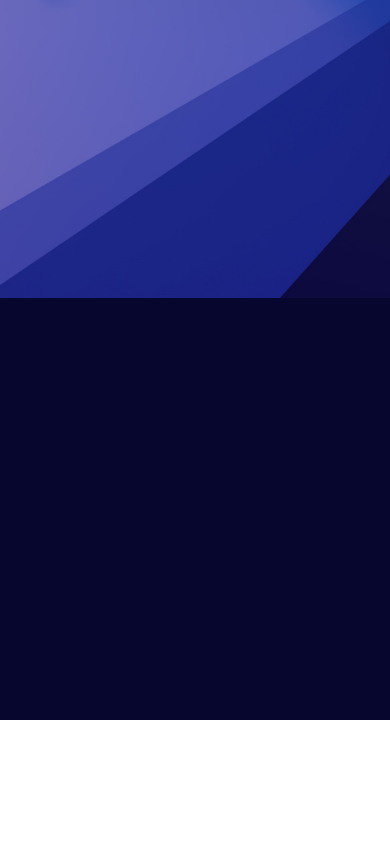
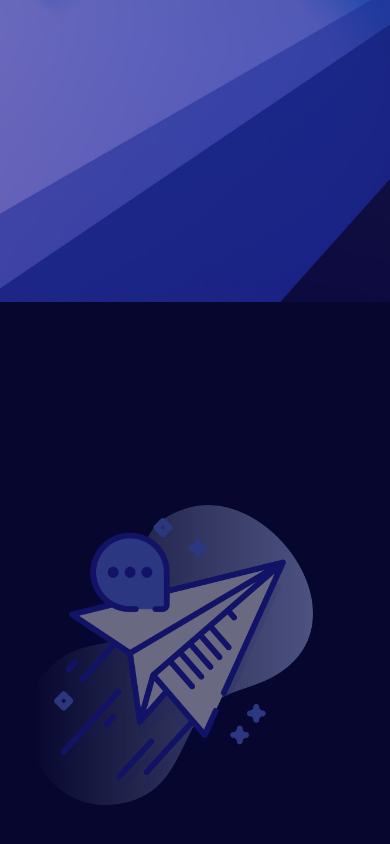
Before and after one commit to joafran/portfoliov2, a Next.js app: page / in a window 390 px wide. Shown: the part 2709-3553 px from the top of the page. Before the commit the page ends 3429 px from the top, so only its background shows below. Built offline with nearby package versions, Linux system fonts and the light colour scheme.

Commit message:
last details

```diff
--- a/components/footer/footer.module.css
+++ b/components/footer/footer.module.css
@@ -1,4 +1,125 @@
 .container {
-    height: 50vh;
+    height: 80vh;
     background: rgb(6, 6, 46);
+    overflow: hidden;
+    display: flex;
+    flex-direction: column;
+    align-items: center;
+    position: relative;
+    z-index: 100;
+    justify-content: space-around;
 }
+
+.container::before {
+    content: '';
+    position: absolute;
+    width: 400px;
+    height: 400px;
+    top: 10px;
+    left: 20px;
+    z-index: -1;
+    background: url('../../public/paper-plane.png') no-repeat center center/cover;
+}
+
+.title {
+    padding: 1rem 2rem;
+    background: royalblue;
+    border-radius: 3rem;
+    text-align: center;
+    box-shadow: 1px 5px 15px royalblue;
+}
+
+.bottom {
+    color: gray;
+    font-weight: 200;
+    text-align: center;
+}
+
+.list {
+    list-style: none;
+    display: flex;
+    flex-wrap: wrap;
+}
+
+.list li {
+    width: 5.3rem;
+    height: 5.3rem;
+    margin: 0 1rem;
+    text-align: center;
+    border-radius: 50%;
+}
+
+.link {
+    font-size: 4rem;
+}
+
+.list li:nth-child(1) {
+    background: rgb(13, 177, 41);
+    transition: all 250ms linear;
+}
+
+.list li:nth-child(1):hover {
+    box-shadow: 1px 5px 15px rgb(13, 177, 41);
+    transform: scale(1.1) translateY(-10px);
+}
+
+.list li:nth-child(2) {
+    background: rgb(194, 28, 28);
+    transition: all 250ms linear;
+}
+
+.list li:nth-child(2):hover {
+    box-shadow: 1px 5px 15px rgb(194, 28, 28);
+    transform: scale(1.1) translateY(-10px);
+}
+
+.list li:nth-child(3) {
+    background: royalblue;
+    transition: all 250ms linear;
+}
+
+.list li:nth-child(3):hover {
+    box-shadow: 1px 5px 15px royalblue;
+    transform: scale(1.1) translateY(-10px);
+}
+
+.list li:nth-child(4) {
+    background: rgb(230, 224, 224);
+    transition: all 250ms linear;
+}
+
+.list li:nth-child(4):hover {
+    box-shadow: 1px 5px 15px rgb(230, 224, 224);
+    transform: scale(1.1) translateY(-10px);
+}
+
+.whatsapp {
+    color: white;
+}
+
+.gmail {
+    color: lightgray;
+}
+
+.linkedin {
+    color: white;
+}
+
+.github {
+    color: black;
+}
+
+@media (max-width: 1000px) {
+    .container::before {
+        opacity: 0.4;
+        top: 30%;
+        width: 300px;
+        height: 300px;
+    }
+}
+
+@media (max-width: 550px) {
+    .list li{
+        margin: 1rem;
+    }
+}
--- a/components/footer/index.tsx
+++ b/components/footer/index.tsx
@@ -1,8 +1,22 @@
 import styles from './footer.module.css';
+import Fade from 'react-reveal/Fade'
+import { SiGithub, SiGmail, SiWhatsapp } from 'react-icons/si'
+import { FaLinkedinIn} from 'react-icons/fa'
 
 const Footer: React.FC = () => {
     return (
-        <div className={styles.container}></div>
+        <div className={styles.container}>
+            <Fade>
+                <h1 className={styles.title}>Feel free to contact me!</h1>
+                    <ul className={styles.list}>
+                        <li><a className={`${styles.link} ${styles.whatsapp}`} href="#"><SiWhatsapp /> </a></li>
+                        <li><a className={`${styles.link} ${styles.gmail}`} href="#"><SiGmail /></a></li>
+                        <li><a className={`${styles.link} ${styles.linkedin}`} href="#"><FaLinkedinIn /></a></li>
+                        <li><a className={`${styles.link} ${styles.github}`} href="#"><SiGithub /></a></li>
+                    </ul>
+                <h3 className={styles.bottom}>{'<'} Made with a lot of coffee ☕ and patience by Joaquin Franco {'/>'}</h3>
+            </Fade>
+        </div>
     );
 }
 
--- a/components/skills/skills.module.css
+++ b/components/skills/skills.module.css
@@ -36,7 +36,9 @@
 .back_container, .front_container {
     background: rgba(20, 20, 20, 0.699);
     max-width: 45%;
-    border-radius: 1rem;
+    border-bottom-left-radius: 1rem;
+    border-bottom-right-radius: 1rem;
+    border: 1px solid cyan;
 }
 
 .title {
```
Also changed, not shown: public/paper-plane.png (added).
